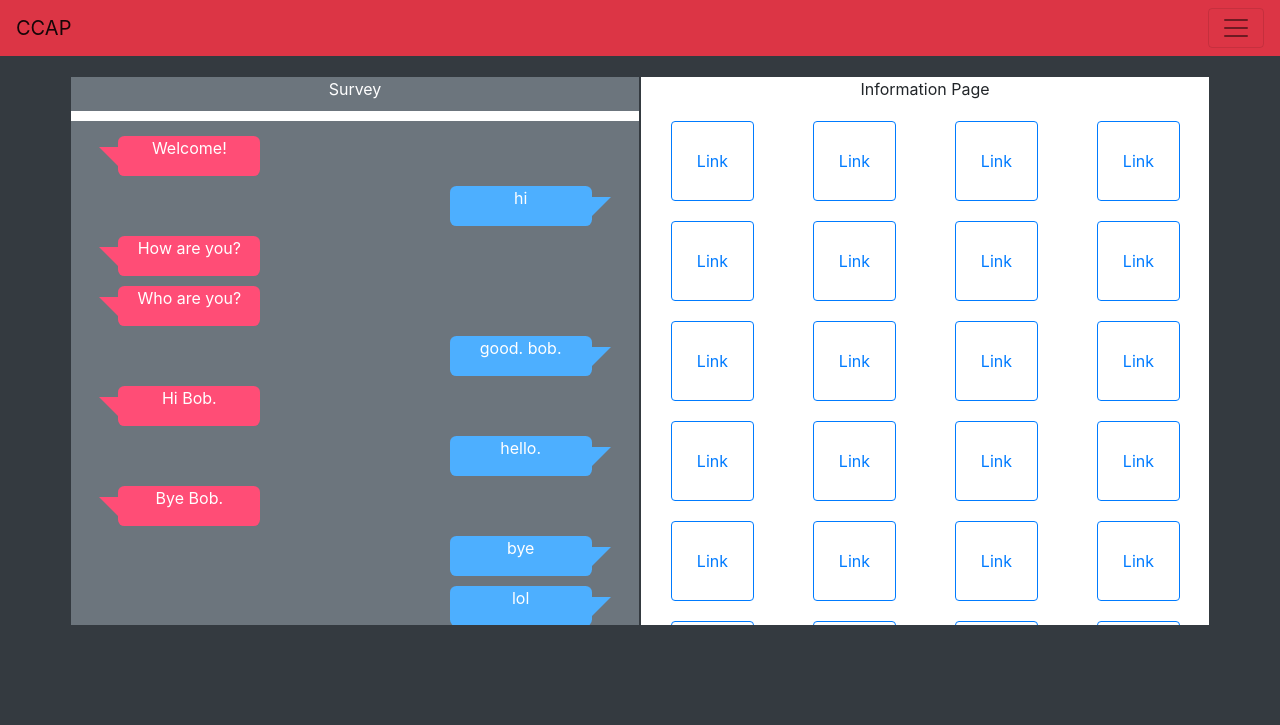
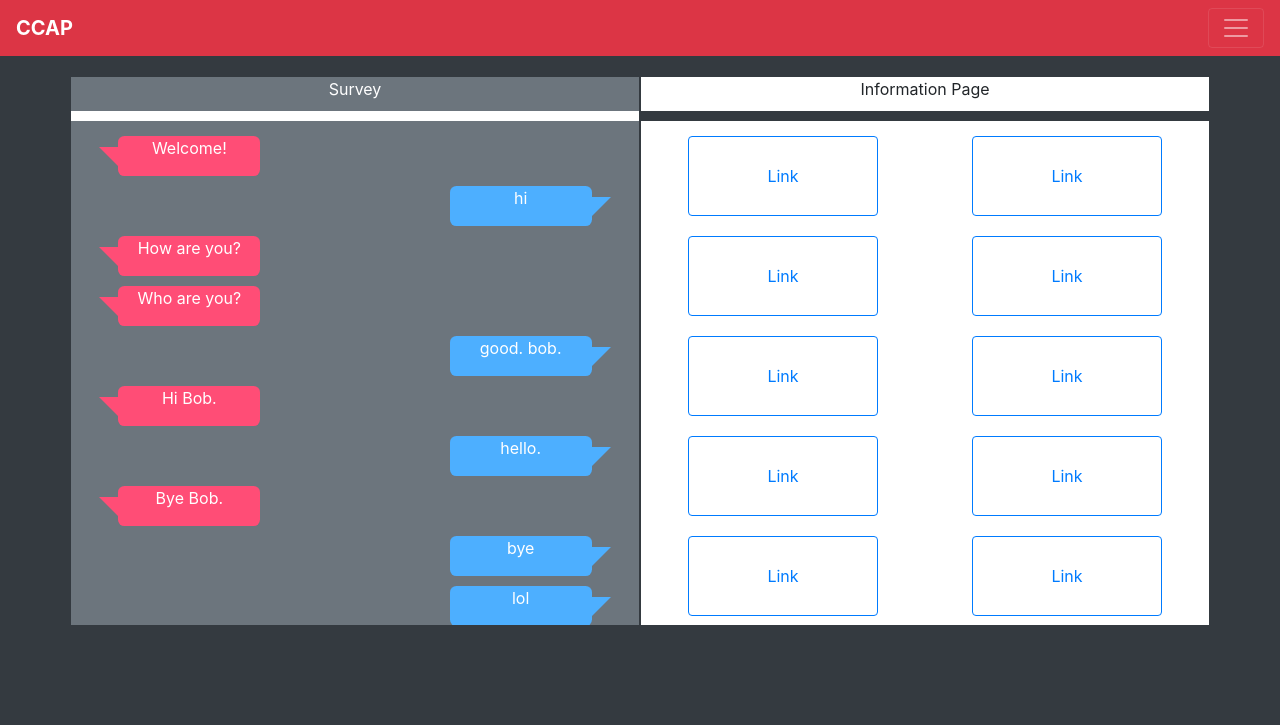
Before and after one commit to TerminalVelocityDPro/CCAPFrontEnd, a PHP site: page / in a window 1280 px wide. Shown: the top 725 px of the page. Run offline with PHP 8.4, Linux system fonts and the light colour scheme.

Commit message:
bootstrap front-end finished for home page

```diff
--- a/index.html
+++ b/index.html
@@ -13,8 +13,8 @@
   </head>
   <body class="bg-dark">
 
-  <nav class="navbar navbar-light bg-danger">
-    <a class="navbar-brand" href="#">CCAP</a>
+  <nav class="navbar navbar-dark bg-danger">
+    <a class="navbar-brand font-weight-bold" href="#">CCAP</a>
     <button class="navbar-toggler" type="button" data-toggle="collapse" data-target="#navbarSupportedContent" aria-controls="navbarSupportedContent" aria-expanded="false" aria-label="Toggle navigation">
       <span class="navbar-toggler-icon"></span>
     </button>
@@ -163,191 +163,120 @@
 	    <div class="col-6 overflow-auto container border border-dark text-center bg-white" style="height: 550px">
 	    Information Page
 	    <div class="row">
-	    <div class = "col-12" style = "height:20px"></div>
+					<div class = "col-12 bg-white" style = "height:10px"></div>
 			    </div>
 			    <div class="row">
-	    	<div class="col-3 container" style="height:100px">
+			    	<div class = "col-12 bg-dark" style = "height:10px"></div>
+			    </div>
+			    <div class="row">
+			    	<div class = "col-12 bg-white" style = "height:15px"></div>
+	    </div>
+	    <div class="row">
+	    	<div class="col-6 container" style="height:100px">
 	    	<div class="row">
 				<div class="col-2"></div>
-	    		<button class="col-7 btn btn-outline-primary" style="height:80px">Link</button>
+	    		<button class="col-8 btn btn-outline-primary" style="height:80px">Link</button>
 	    		<div class="col-2"></div>
 	    	</div>
 	    	</div>
-	    	<div class="col-3 container" style="height:100px">
+	    	<div class="col-6 container" style="height:100px">
 	    	<div class="row">
 	    		<div class="col-2"></div>
-				<button class="col-7 btn btn-outline-primary" style="height:80px">Link</button>
-				<div class="col-2"></div>
-	    	</div>
-	    	</div>
-	    	<div class="col-3 container" style="height:100px">
-	    	<div class="row">
-	    		<div class="col-2"></div>
-				<button class="col-7 btn btn-outline-primary" style="height:80px">Link</button>
-				<div class="col-2"></div>
-	    	</div>
-	    	</div>
-	    	<div class="col-3 container" style="height:100px">
-	    	<div class="row">
-				<div class="col-2"></div>
-				<button class="col-7 btn btn-outline-primary" style="height:80px">Link</button>
+				<button class="col-8 btn btn-outline-primary" style="height:80px">Link</button>
 				<div class="col-2"></div>
 	    	</div>
 	    	</div>
 	    </div>
 
 	    <div class="row">
-	    	<div class="col-3 container" style="height:100px">
+	    	<div class="col-6 container" style="height:100px">
 	    	<div class="row">
 				<div class="col-2"></div>
-				<button class="col-7 btn btn-outline-primary" style="height:80px">Link</button>
+				<button class="col-8 btn btn-outline-primary" style="height:80px">Link</button>
 				<div class="col-2"></div>
 	    	</div>
 	    	</div>
-			<div class="col-3" style="height:100px">
+
+			<div class="col-6 container" style="height:100px">
 			<div class="row">
 				<div class="col-2"></div>
-				<button class="col-7 btn btn-outline-primary" style="height:80px">Link</button>
-				<div class="col-2"></div>
-	    	</div>
-			</div>
-			<div class="col-3 container" style="height:100px">
-			<div class="row">
-				<div class="col-2"></div>
-				<button class="col-7 btn btn-outline-primary" style="height:80px">Link</button>
-				<div class="col-2"></div>
-	    	</div>
-			</div>
-	   		<div class="col-3 container" style="height:100px">
-	   		<div class="row">
-				<div class="col-2"></div>
-				<button class="col-7 btn btn-outline-primary" style="height:80px">Link</button>
-				<div class="col-4"></div>
-	    	</div>
-
-	   		</div>
-	    </div>
-
-	    <div class="row">
-	    	<div class="col-3 container" style="height:100px">
-	    	<div class="row">
-				<div class="col-2"></div>
-				<button class="col-7 btn btn-outline-primary" style="height:80px">Link</button>
-				<div class="col-2"></div>
-	    	</div>
-	    	</div>
-			<div class="col-3 container" style="height:100px">
-			<div class="row">
-				<div class="col-2"></div>
-				<button class="col-7 btn btn-outline-primary" style="height:80px">Link</button>
-				<div class="col-2"></div>
-	    	</div>
-			</div>
-			<div class="col-3 container" style="height:100px">
-			<div class="row">
-				<div class="col-2"></div>
-				<button class="col-7 btn btn-outline-primary" style="height:80px">Link</button>
-				<div class="col-2"></div>
-	    	</div>
-			</div>
-	    	<div class="col-3 container" style="height:100px">
-	    	<div class="row">
-				<div class="col-2"></div>
-				<button class="col-7 btn btn-outline-primary" style="height:80px">Link</button>
+				<button class="col-8 btn btn-outline-primary" style="height:80px">Link</button>
 				<div class="col-2"></div>
 	    	</div>
 			</div>
 	    </div>
 	    <div class="row">
-	    	<div class="col-3 container" style="height:100px">
+	    	<div class="col-6 container" style="height:100px">
 	    	<div class="row">
 				<div class="col-2"></div>
-				<button class="col-7 btn btn-outline-primary" style="height:80px">Link</button>
+				<button class="col-8 btn btn-outline-primary" style="height:80px">Link</button>
 				<div class="col-2"></div>
 	    	</div>
 	    	</div>
-			<div class="col-3 container" style="height:100px">
+
+			<div class="col-6 container" style="height:100px">
 			<div class="row">
 				<div class="col-2"></div>
-				<button class="col-7 btn btn-outline-primary" style="height:80px">Link</button>
+				<button class="col-8 btn btn-outline-primary" style="height:80px">Link</button>
 				<div class="col-2"></div>
 	    	</div>
 			</div>
-			<div class="col-3 container" style="height:100px">
+
+	    </div>
+	    <div class="row">
+	    	<div class="col-6 container" style="height:100px">
 	    	<div class="row">
 				<div class="col-2"></div>
-				<button class="col-7 btn btn-outline-primary" style="height:80px">Link</button>
+				<button class="col-8 btn btn-outline-primary" style="height:80px">Link</button>
 				<div class="col-2"></div>
 	    	</div>
 	    	</div>
-	    	<div class="col-3 container" style="height:100px">
+
+			<div class="col-6 container" style="height:100px">
 			<div class="row">
 				<div class="col-2"></div>
-				<button class="col-7 btn btn-outline-primary" style="height:80px">Link</button>
+				<button class="col-8 btn btn-outline-primary" style="height:80px">Link</button>
 				<div class="col-2"></div>
 	    	</div>
 			</div>
+
 	    </div>
 	    <div class="row">
-			<div class="col-3 container" style="height:100px">
+			<div class="col-6 container" style="height:100px">
 	    	<div class="row">
 				<div class="col-2"></div>
-				<button class="col-7 btn btn-outline-primary" style="height:80px">Link</button>
+				<button class="col-8 btn btn-outline-primary" style="height:80px">Link</button>
 				<div class="col-2"></div>
 			</div>
 			</div>
-			<div class="col-3 container" style="height:100px">
+
+			<div class="col-6 container" style="height:100px">
 			<div class="row">
 				<div class="col-2"></div>
-				<button class="col-7 btn btn-outline-primary" style="height:80px">Link</button>
+				<button class="col-8 btn btn-outline-primary" style="height:80px">Link</button>
 				<div class="col-2"></div>
 			</div>
 			</div>
-			<div class="col-3 container" style="height:100px">
+
+	    </div>
+
+	    <div class="row">
+					<div class="col-6 container" style="height:100px">
 			    	<div class="row">
 						<div class="col-2"></div>
-				<button class="col-7 btn btn-outline-primary" style="height:80px">Link</button>
+						<button class="col-8 btn btn-outline-primary" style="height:80px">Link</button>
 						<div class="col-2"></div>
 					</div>
 					</div>
-			<div class="col-3 container" style="height:100px">
+
+					<div class="col-6 container" style="height:100px">
 					<div class="row">
 						<div class="col-2"></div>
-				<button class="col-7 btn btn-outline-primary" style="height:80px">Link</button>
+						<button class="col-8 btn btn-outline-primary" style="height:80px">Link</button>
 						<div class="col-2"></div>
 					</div>
 					</div>
-	    </div>
 
-	    <div class="row">
-					<div class="col-3 container" style="height:100px">
-			    	<div class="row">
-						<div class="col-2"></div>
-						<button class="col-7 btn btn-outline-primary" style="height:80px">Link</button>
-						<div class="col-2"></div>
-					</div>
-					</div>
-					<div class="col-3 container" style="height:100px">
-					<div class="row">
-						<div class="col-2"></div>
-						<button class="col-7 btn btn-outline-primary" style="height:80px">Link</button>
-						<div class="col-2"></div>
-					</div>
-					</div>
-					<div class="col-3 container" style="height:100px">
-					<div class="row">
-						<div class="col-2"></div>
-						<button class="col-7 btn btn-outline-primary" style="height:80px">Link</button>
-						<div class="col-2"></div>
-					</div>
-					</div>
-					<div class="col-3 container" style="height:100px">
-					<div class="row">
-						<div class="col-2"></div>
-						<button class="col-7 btn btn-outline-primary" style="height:80px">Link</button>
-						<div class="col-2"></div>
-					</div>
-					</div>
 	    </div>
 
 
--- a/style_bubble.css
+++ b/style_bubble.css
@@ -1,3 +1,15 @@
+.mainframe {
+	text-decoration: underline;
+
+}
+
+
+
+
+
+
+
+
 .speech-bubble {
 	position: relative;
 	background: #ff4d76;
```
Lines whose indentation alone changed are shown as unchanged.
